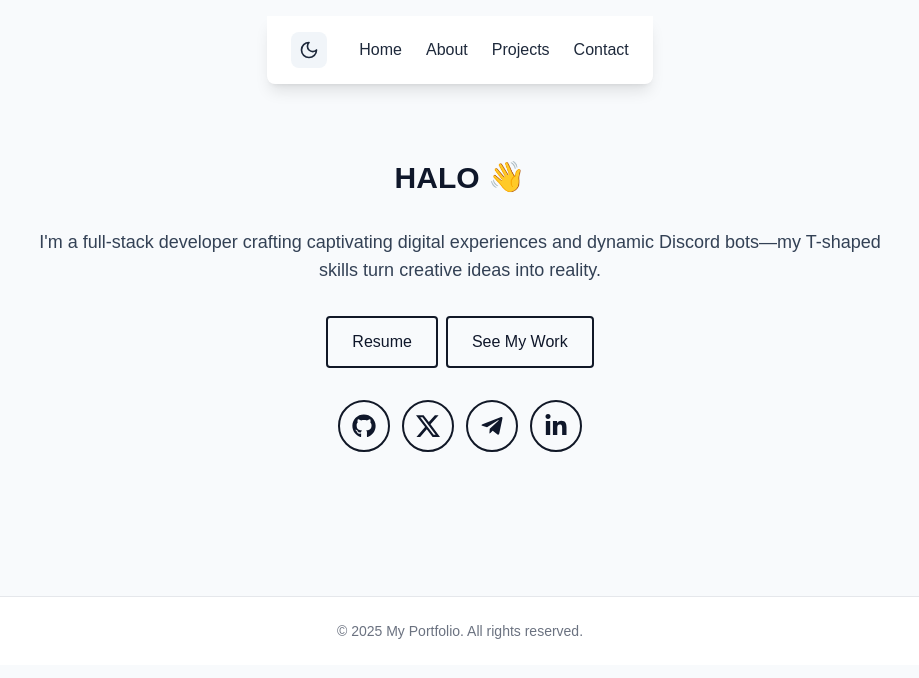
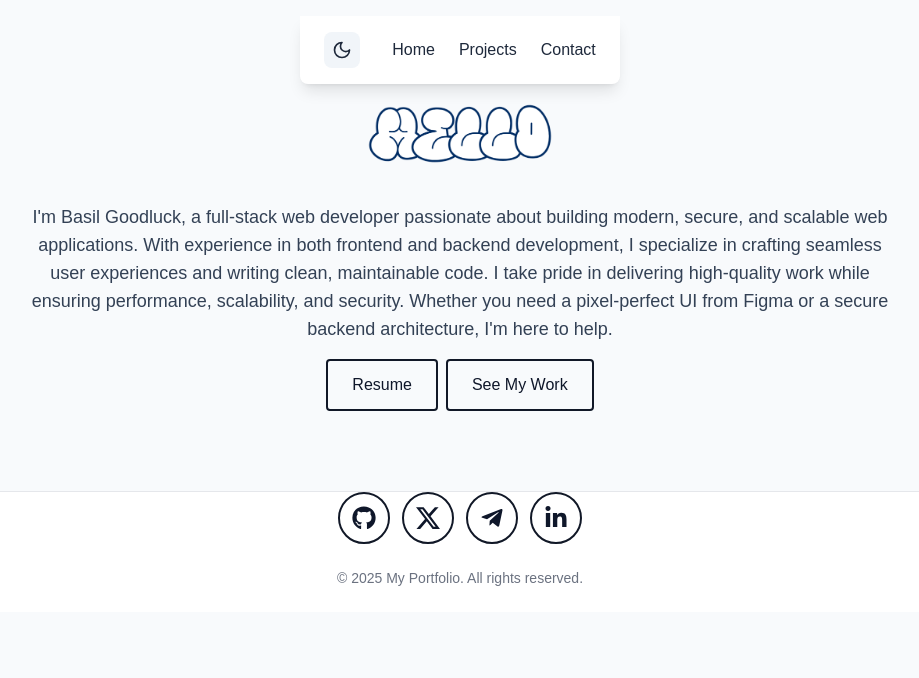
Before and after one commit to basilgoodluck/agency-template, a Next.js app: page /layouts/hero in a window 1280 px wide. Shown: the top 678 px of the page, without its empty margins (180-1099 px from the left). Built offline with nearby package versions, Linux system fonts and the light colour scheme.

Commit message:
minimal hero unto new hero idea

```diff
--- a/src/app/layouts/hero/page.tsx
+++ b/src/app/layouts/hero/page.tsx
@@ -1,46 +1,46 @@
 import './component/style.scss'
-import { FaGithub } from "react-icons/fa";
-import { BsTwitterX } from "react-icons/bs";
-import { FaTelegramPlane } from "react-icons/fa";
-import { FaLinkedinIn } from "react-icons/fa";
-
+import Image from "next/image"
 
 export default function Hero() {
     return (
-      <section className="max-w-4xl mx-auto bg-neutral-50 dark:bg-neutral-900 py-20 px-4 space-y-8 text-center">
-        <h1 className="text-3xl font-bold text-neutral-900 dark:text-neutral-100 mb-4 uppercase ">
-          Halo <span className="bounce">👋</span>
-        </h1>
-        <p className="text-lg text-neutral-700 dark:text-neutral-300 mb-8">
-        I&apos;m a full-stack developer crafting captivating digital experiences and dynamic Discord bots—my T-shaped skills turn creative ideas into reality.
+      <section className="max-w-4xl mx-auto bg-neutral-50 dark:bg-neutral-900 py-4 px-4">
+        <div className="flex flex-col gap-8">
+          <div className="flex justify-center">
+            <Image
+              src="/images/hello.png"
+              alt="hello image"
+              width={200}
+              height={200}
+              className="w-54"
+            />
+          </div>
+
+          <div className="space-y-4 text-center ">
+
+            <p className="text-lg text-neutral-700 dark:text-neutral-300">
+            I&apos;m Basil Goodluck, a full-stack web developer passionate about
+        building modern, secure, and scalable web applications. With experience
+        in both frontend and backend development, I specialize in crafting
+        seamless user experiences and writing clean, maintainable code.
+        I take pride in delivering high-quality work while ensuring performance,
+        scalability, and security. Whether you need a pixel-perfect UI from Figma
+        or a secure backend architecture, I&apos;m here to help.
             </p>
-        <div className='flex items-center gap-2 justify-center'>
+            <div className="flex items-center gap-2 justify-center">
               <a
                 href="#projects"
-            className="inline-block bg-transparent  dark:text-neutral-100 text-neutral-900 px-6 py-3 rounded border-2 border-gray-900 dark:border-neutral-50 transition"
+                className="inline-block bg-transparent dark:text-neutral-100 text-neutral-900 px-6 py-3 rounded border-2 border-gray-900 dark:border-neutral-50 transition"
               >
                 Resume
               </a>
               <a
                 href="#projects"
-            className="inline-block bg-transparent  dark:text-neutral-100 text-neutral-900 px-6 py-3 rounded border-2 border-gray-900 dark:border-neutral-50 transition"
+                className="inline-block bg-transparent dark:text-neutral-100 text-neutral-900 px-6 py-3 rounded border-2 border-gray-900 dark:border-neutral-50 transition"
               >
                 See My Work
               </a>
             </div>
-        <div className='flex gap-3 items-center justify-center'>
-          <a href='https://github.com/basilgoodluck' target='_blank' className='rounded-full p-3 border-2 border-gray-900 dark:border-neutral-50 transition'>
-          <FaGithub className='text-2xl' />
-          </a>
-          <a href='https://github.com/basilgoodluck' target='_blank' className='rounded-full p-3 border-2 border-gray-900 dark:border-neutral-50 transition'>
-          <BsTwitterX className='text-2xl' />
-          </a>
-          <a href='https://github.com/basilgoodluck' target='_blank' className='rounded-full p-3 border-2 border-gray-900 dark:border-neutral-50 transition'>
-          <FaTelegramPlane className='text-2xl' />
-          </a>
-          <a href='https://github.com/basilgoodluck' target='_blank' className='rounded-full p-3 border-2 border-gray-900 dark:border-neutral-50 transition'>
-          <FaLinkedinIn className='text-2xl' />
-          </a>
+          </div>
         </div>
       </section>
     )
--- a/src/app/page.tsx
+++ b/src/app/page.tsx
@@ -10,7 +10,7 @@ export default function Home() {
   return (
       <>
         <Hero />
-        <About />
+        {/* <About /> */}
         <Projects />
         <Contact />
       </>
--- a/src/components/Footer.tsx
+++ b/src/components/Footer.tsx
@@ -1,7 +1,26 @@
 // components/Footer.tsx
+import { FaGithub } from "react-icons/fa";
+import { BsTwitterX } from "react-icons/bs";
+import { FaTelegramPlane } from "react-icons/fa";
+import { FaLinkedinIn } from "react-icons/fa";
+
 export default function Footer() {
     return (
       <footer className="bg-white dark:bg-black border-t border-gray-200 dark:border-gray-800">
+        <div className="flex gap-3 items-center justify-center">
+              <a href="https://github.com/basilgoodluck" target="_blank-ball" className="rounded-full p-3 border-2 border-gray-900 dark:border-neutral-50 transition">
+                <FaGithub className="text-2xl" />
+              </a>
+              <a href="https://github.com/basilgoodluck" target="_blank-ball" className="rounded-full p-3 border-2 border-gray-900 dark:border-neutral-50 transition">
+                <BsTwitterX className="text-2xl" />
+              </a>
+              <a href="https://github.com/basilgoodluck" target="_blank-ball" className="rounded-full p-3 border-2 border-gray-900 dark:border-neutral-50 transition">
+                <FaTelegramPlane className="text-2xl" />
+              </a>
+              <a href="https://github.com/basilgoodluck" target="_blank-ball" className="rounded-full p-3 border-2 border-gray-900 dark:border-neutral-50 transition">
+                <FaLinkedinIn className="text-2xl" />
+              </a>
+            </div>
         <div className="max-w-7xl mx-auto px-4 py-6 text-center">
           <p className="text-sm text-gray-500 dark:text-gray-400">
             &copy; {new Date().getFullYear()} My Portfolio. All rights reserved.
--- a/src/components/Header.tsx
+++ b/src/components/Header.tsx
@@ -34,14 +34,14 @@ export default function Header({ theme, toggleTheme }: HeaderProps) {
                   Home
                 </Link>
               </li>
-              <li>
+              {/* <li>
                 <Link
                   href="/about"
                   className="text-neutral-800 dark:text-neutral-100 hover:text-primary-500 dark:hover:text-primary-400 transition-colors"
                 >
                   About
                 </Link>
-              </li>
+              </li> */}
               <li>
                 <Link
                   href="/projects"
```
Also changed, not shown: public/images/hello.png (added). Lines whose indentation alone changed are shown as unchanged.
